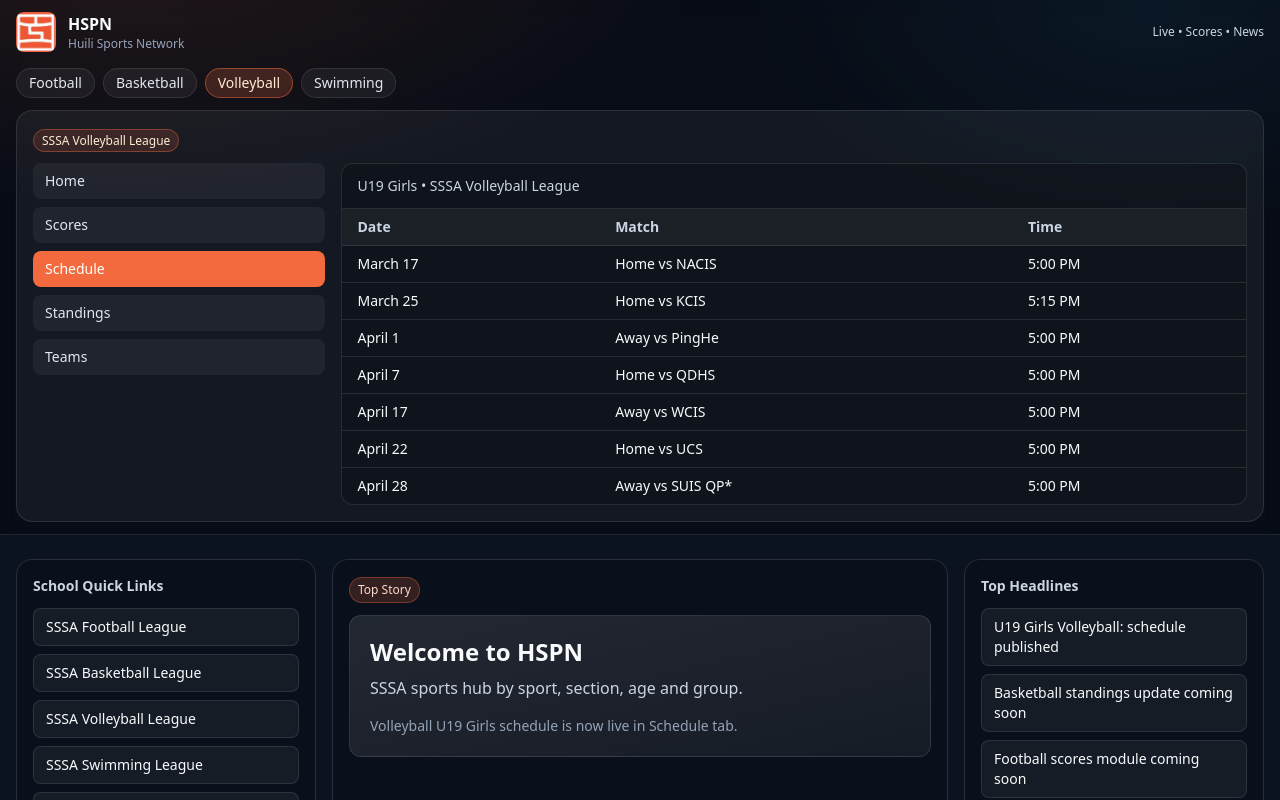
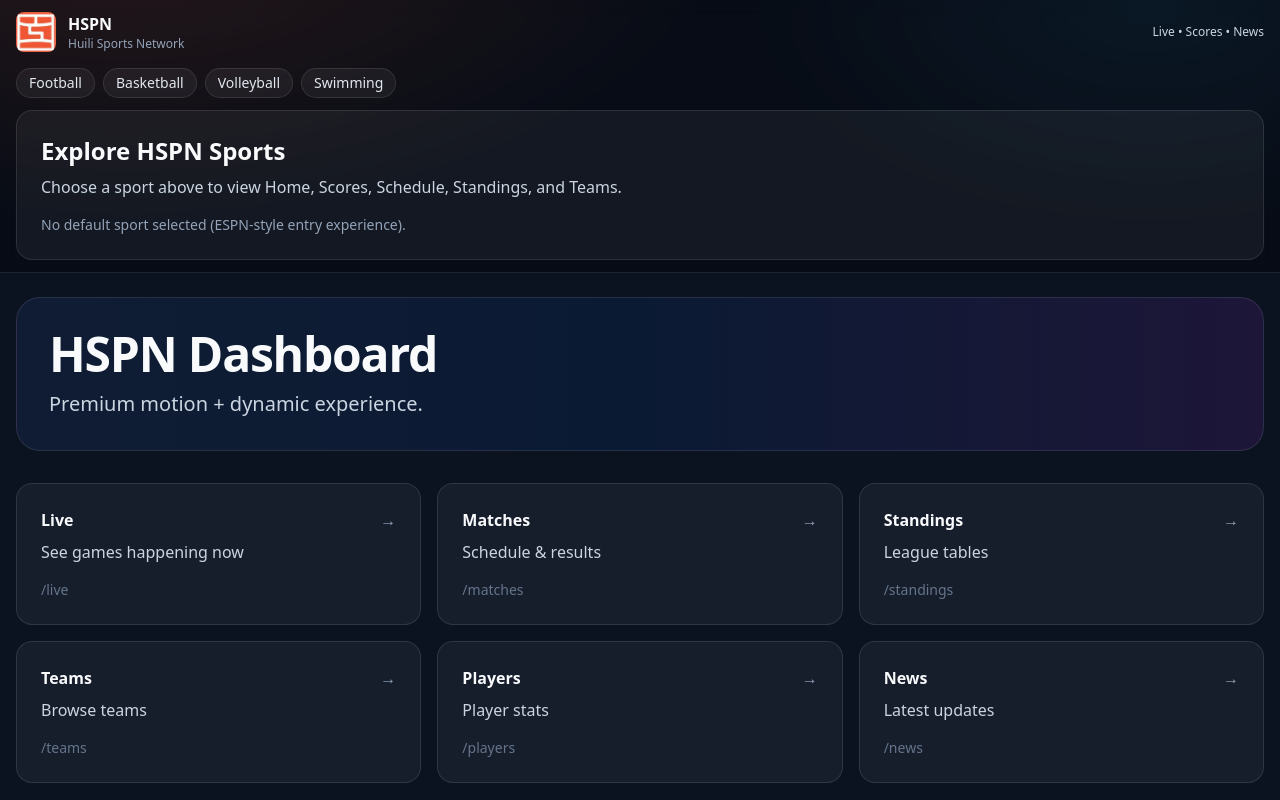
Before and after one commit to michaelfang1234/MichaelF, a Next.js app: page / in a window 1280 px wide. Shown: the top 800 px of the page. Built offline with nearby package versions, Linux system fonts and the light colour scheme.

Commit message:
Set neutral dashboard landing and improve volleyball schedule card UI

```diff
--- a/src/app/page.tsx
+++ b/src/app/page.tsx
@@ -1,57 +1,32 @@
 export default function HomePage() {
-  const quickLinks = [
-    "SSSA Football League",
-    "SSSA Basketball League",
-    "SSSA Volleyball League",
-    "SSSA Swimming League",
-    "U19 Fixtures",
-    "U15 Fixtures",
-    "U13 Fixtures"
-  ];
-
-  const headlines = [
-    "U19 Girls Volleyball: schedule published",
-    "Basketball standings update coming soon",
-    "Football scores module coming soon",
-    "Swimming season updates coming soon"
+  const cards = [
+    { title: "Live", desc: "See games happening now", path: "/live" },
+    { title: "Matches", desc: "Schedule & results", path: "/matches" },
+    { title: "Standings", desc: "League tables", path: "/standings" },
+    { title: "Teams", desc: "Browse teams", path: "/teams" },
+    { title: "Players", desc: "Player stats", path: "/players" },
+    { title: "News", desc: "Latest updates", path: "/news" },
   ];
 
   return (
-    <div className="grid gap-4 lg:grid-cols-12">
-      <aside className="glass rounded-2xl p-4 lg:col-span-3">
-        <h2 className="mb-3 text-sm font-semibold text-slate-300">School Quick Links</h2>
-        <ul className="space-y-2 text-sm">
-          {quickLinks.map((x) => (
-            <li key={x} className="rounded-lg border border-white/10 bg-white/5 px-3 py-2">
-              {x}
-            </li>
-          ))}
-        </ul>
-      </aside>
-
-      <section className="glass rounded-2xl p-4 lg:col-span-6">
-        <div className="mb-3 inline-flex rounded-full px-2 py-1 text-xs brand-pill">Top Story</div>
-        <div className="rounded-xl border border-white/10 bg-gradient-to-br from-white/10 to-white/5 p-5">
-          <h1 className="text-2xl font-semibold">Welcome to HSPN</h1>
-          <p className="mt-2 text-slate-300">
-            SSSA sports hub by sport, section, age and group.
-          </p>
-          <p className="mt-4 text-sm text-slate-400">
-            Volleyball U19 Girls schedule is now live in Schedule tab.
-          </p>
-        </div>
+    <div className="space-y-8">
+      <section className="rounded-3xl border border-white/10 bg-gradient-to-r from-[#0f1c34] via-[#0b1a33] to-[#1d1638] p-8">
+        <h1 className="text-5xl font-semibold tracking-tight">HSPN Dashboard</h1>
+        <p className="mt-3 text-xl text-slate-300">Premium motion + dynamic experience.</p>
       </section>
 
-      <aside className="glass rounded-2xl p-4 lg:col-span-3">
-        <h2 className="mb-3 text-sm font-semibold text-slate-300">Top Headlines</h2>
-        <ul className="space-y-2 text-sm">
-          {headlines.map((h) => (
-            <li key={h} className="rounded-lg border border-white/10 bg-white/5 px-3 py-2">
-              {h}
-            </li>
-          ))}
-        </ul>
-      </aside>
+      <section className="grid gap-4 md:grid-cols-2 xl:grid-cols-3">
+        {cards.map((c) => (
+          <div key={c.title} className="rounded-2xl border border-white/10 bg-white/5 p-6 transition hover:bg-white/10">
+            <div className="mb-2 flex items-center justify-between">
+              <h2 className="text-4 font-semibold">{c.title}</h2>
+              <span className="text-slate-400">→</span>
+            </div>
+            <p className="text-slate-300">{c.desc}</p>
+            <p className="mt-4 text-sm text-slate-500">{c.path}</p>
+          </div>
+        ))}
+      </section>
     </div>
   );
 }
--- a/src/components/sports-bar.tsx
+++ b/src/components/sports-bar.tsx
@@ -1,6 +1,6 @@
 "use client";
 
-import { useState } from "react";
+import { useMemo, useState } from "react";
 import clsx from "clsx";
 
 type SportKey = "Football" | "Basketball" | "Volleyball" | "Swimming";
@@ -9,111 +9,94 @@ type SectionKey = "Home" | "Scores" | "Schedule" | "Standings" | "Teams";
 const sports: SportKey[] = ["Football", "Basketball", "Volleyball", "Swimming"];
 const sections: SectionKey[] = ["Home", "Scores", "Schedule", "Standings", "Teams"];
 
-const sportData: Record<SportKey, { league: string; groups: string[]; ages: string[] }> = {
-  Football: {
-    league: "SSSA Football League",
-    groups: ["Boys", "Girls"],
-    ages: ["U19", "U15", "U13"],
-  },
-  Basketball: {
-    league: "SSSA Basketball League",
-    groups: ["Boys", "Girls"],
-    ages: ["U19", "U15", "U13"],
-  },
-  Volleyball: {
-    league: "SSSA Volleyball League",
-    groups: ["Boys", "Girls"],
-    ages: ["U19", "U15", "U13"],
-  },
-  Swimming: {
-    league: "SSSA Swimming League",
-    groups: ["Boys", "Girls"],
-    ages: ["U19", "U15", "U13"],
-  },
+const leagueBySport: Record<SportKey, string> = {
+  Football: "SSSA Football League",
+  Basketball: "SSSA Basketball League",
+  Volleyball: "SSSA Volleyball League",
+  Swimming: "SSSA Swimming League",
 };
 
-const volleyballU19GirlsSchedule = [
-  { date: "March 17", match: "Home vs NACIS", time: "5:00 PM" },
-  { date: "March 25", match: "Home vs KCIS", time: "5:15 PM" },
-  { date: "April 1", match: "Away vs PingHe", time: "5:00 PM" },
-  { date: "April 7", match: "Home vs QDHS", time: "5:00 PM" },
-  { date: "April 17", match: "Away vs WCIS", time: "5:00 PM" },
-  { date: "April 22", match: "Home vs UCS", time: "5:00 PM" },
-  { date: "April 28", match: "Away vs SUIS QP*", time: "5:00 PM" },
+const volleyballU19Girls = [
+  { date: "March 17", home: "HSPN", away: "NACIS", venueType: "Home", time: "5:00 PM", status: "UPCOMING" },
+  { date: "March 25", home: "HSPN", away: "KCIS", venueType: "Home", time: "5:15 PM", status: "UPCOMING" },
+  { date: "April 1", home: "PingHe", away: "HSPN", venueType: "Away", time: "5:00 PM", status: "UPCOMING" },
+  { date: "April 7", home: "HSPN", away: "QDHS", venueType: "Home", time: "5:00 PM", status: "UPCOMING" },
+  { date: "April 17", home: "WCIS", away: "HSPN", venueType: "Away", time: "5:00 PM", status: "UPCOMING" },
+  { date: "April 22", home: "HSPN", away: "UCS", venueType: "Home", time: "5:00 PM", status: "UPCOMING" },
+  { date: "April 28", home: "SUIS QP*", away: "HSPN", venueType: "Away", time: "5:00 PM", status: "UPCOMING" },
 ];
 
 export default function SportsBar() {
-  const [activeSport, setActiveSport] = useState<SportKey>("Volleyball");
-  const [activeSection, setActiveSection] = useState<SectionKey>("Schedule");
-  const info = sportData[activeSport];
+  const [activeSport, setActiveSport] = useState<SportKey | null>(null);
+  const [activeSection, setActiveSection] = useState<SectionKey>("Home");
+
+  const league = useMemo(() => (activeSport ? leagueBySport[activeSport] : ""), [activeSport]);
+
+  function renderVolleyballScheduleCards() {
+    return (
+      <div className="space-y-3">
+        <div className="text-sm text-slate-300">U19 Girls • {league}</div>
+        <div className="grid gap-4 md:grid-cols-2">
+          {volleyballU19Girls.map((m, i) => (
+            <article key={i} className="rounded-2xl border border-white/10 bg-black/20 p-4 transition hover:bg-white/5">
+              <div className="mb-3 flex items-center justify-between text-xs text-slate-400">
+                <span>Girls League</span>
+                <span className="rounded-full bg-emerald-400/15 px-2 py-0.5 text-emerald-200">{m.status}</span>
+              </div>
+
+              <div className="space-y-2">
+                <div className="flex items-center justify-between">
+                  <span className="text-xl">{m.home}</span>
+                  <span className="text-slate-400">vs</span>
+                </div>
+                <div className="flex items-center justify-between">
+                  <span className="text-xl">{m.away}</span>
+                  <span
+                    className={clsx(
+                      "rounded-full px-2 py-0.5 text-xs",
+                      m.venueType === "Home"
+                        ? "bg-cyan-400/15 text-cyan-200"
+                        : "bg-violet-400/15 text-violet-200"
+                    )}
+                  >
+                    {m.venueType}
+                  </span>
+                </div>
+              </div>
+
+              <div className="mt-4 flex items-center justify-between text-slate-300">
+                <span>{m.date}</span>
+                <span>{m.time}</span>
+              </div>
+            </article>
+          ))}
+        </div>
+      </div>
+    );
+  }
 
   function renderContent() {
-    if (activeSection === "Home") {
+    if (!activeSport) {
       return (
-        <div className="rounded-xl border border-white/10 bg-black/20 p-4 text-slate-200">
-          <div className="text-lg font-semibold">{activeSport} Home</div>
-          <p className="mt-2 text-sm text-slate-300">
-            {info.league} overview. Select Schedule / Scores / Standings / Teams.
+        <div className="rounded-2xl border border-white/10 bg-white/5 p-6">
+          <h2 className="text-2xl font-semibold">Explore HSPN Sports</h2>
+          <p className="mt-2 text-slate-300">
+            Choose a sport above to view Home, Scores, Schedule, Standings, and Teams.
+          </p>
+          <p className="mt-4 text-sm text-slate-400">
+            No default sport selected (ESPN-style entry experience).
           </p>
         </div>
       );
     }
 
-    if (activeSection === "Schedule") {
-      if (activeSport === "Volleyball") {
-        return (
-          <div className="overflow-hidden rounded-xl border border-white/10 bg-black/20">
-            <div className="border-b border-white/10 px-4 py-3 text-sm text-slate-300">
-              U19 Girls • {info.league}
-            </div>
-            <table className="w-full border-collapse text-sm">
-              <thead className="bg-white/5 text-slate-300">
-                <tr>
-                  <th className="px-4 py-2 text-left">Date</th>
-                  <th className="px-4 py-2 text-left">Match</th>
-                  <th className="px-4 py-2 text-left">Time</th>
-                </tr>
-              </thead>
-              <tbody>
-                {volleyballU19GirlsSchedule.map((m, i) => (
-                  <tr key={i} className="border-t border-white/10 hover:bg-white/5">
-                    <td className="px-4 py-2">{m.date}</td>
-                    <td className="px-4 py-2">{m.match}</td>
-                    <td className="px-4 py-2">{m.time}</td>
-                  </tr>
-                ))}
-              </tbody>
-            </table>
-          </div>
-        );
+    if (activeSection === "Schedule" && activeSport === "Volleyball") {
+      return renderVolleyballScheduleCards();
     }
 
     return (
-        <div className="rounded-xl border border-white/10 bg-black/20 p-4 text-slate-300">
-          {activeSport} schedule coming soon.
-        </div>
-      );
-    }
-
-    if (activeSection === "Scores") {
-      return (
-        <div className="rounded-xl border border-white/10 bg-black/20 p-4 text-slate-300">
-          {activeSport} scores coming soon.
-        </div>
-      );
-    }
-
-    if (activeSection === "Standings") {
-      return (
-        <div className="rounded-xl border border-white/10 bg-black/20 p-4 text-slate-300">
-          {activeSport} standings coming soon.
-        </div>
-      );
-    }
-
-    return (
-      <div className="rounded-xl border border-white/10 bg-black/20 p-4 text-slate-300">
-        {activeSport} teams coming soon.
+      <div className="rounded-2xl border border-white/10 bg-black/20 p-5 text-slate-300">
+        {activeSport} • {activeSection} coming soon.
       </div>
     );
   }
@@ -124,7 +107,10 @@ export default function SportsBar() {
         {sports.map((s) => (
           <button
             key={s}
-            onClick={() => setActiveSport(s)}
+            onClick={() => {
+              setActiveSport(s);
+              setActiveSection("Home");
+            }}
             className={clsx(
               "rounded-full border px-3 py-1 text-sm transition",
               activeSport === s
@@ -137,10 +123,11 @@ export default function SportsBar() {
         ))}
       </div>
 
+      {activeSport ? (
         <div className="rounded-2xl border border-white/10 bg-white/5 p-4">
           <div className="mb-3">
             <span className="rounded-full border border-[#F26A3D]/40 bg-[#F26A3D]/15 px-2 py-0.5 text-xs text-orange-100">
-            {info.league}
+              {league}
             </span>
           </div>
 
@@ -162,11 +149,12 @@ export default function SportsBar() {
               ))}
             </div>
 
-          <div className="lg:col-span-9">
-            {renderContent()}
+            <div className="lg:col-span-9">{renderContent()}</div>
           </div>
         </div>
-      </div>
+      ) : (
+        renderContent()
+      )}
     </div>
   );
 }
```
Lines whose indentation alone changed are shown as unchanged.
